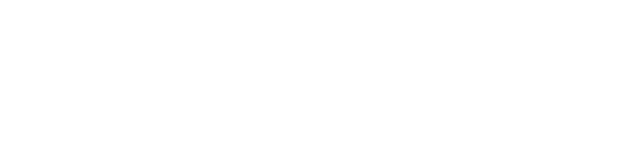
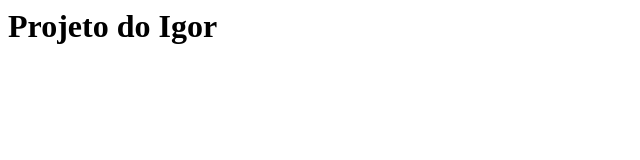
Before and after one commit to igorfred/curso-git, a plain HTML site: page index.html in a window 1280 px wide. Shown: the whole page, without its empty margins (0-640 px from the left). Drawn offline with Linux system fonts and the light colour scheme.

Commit message:
Titulo da pagina

```diff
--- a/index.html
+++ b/index.html
@@ -2,5 +2,6 @@
 	<head>
 	</head>
 	<body>
+		<h1>Projeto do Igor</h1>
 	</body>
 </html>
```
